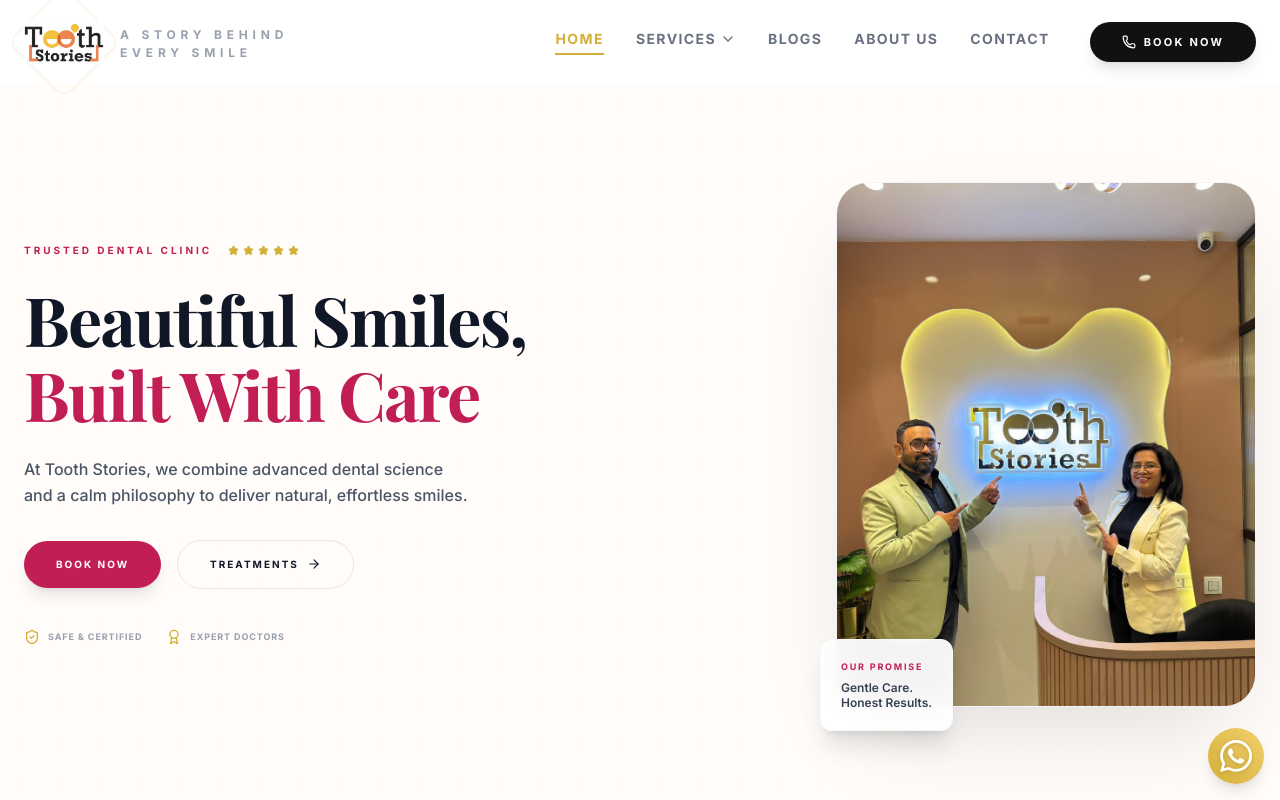
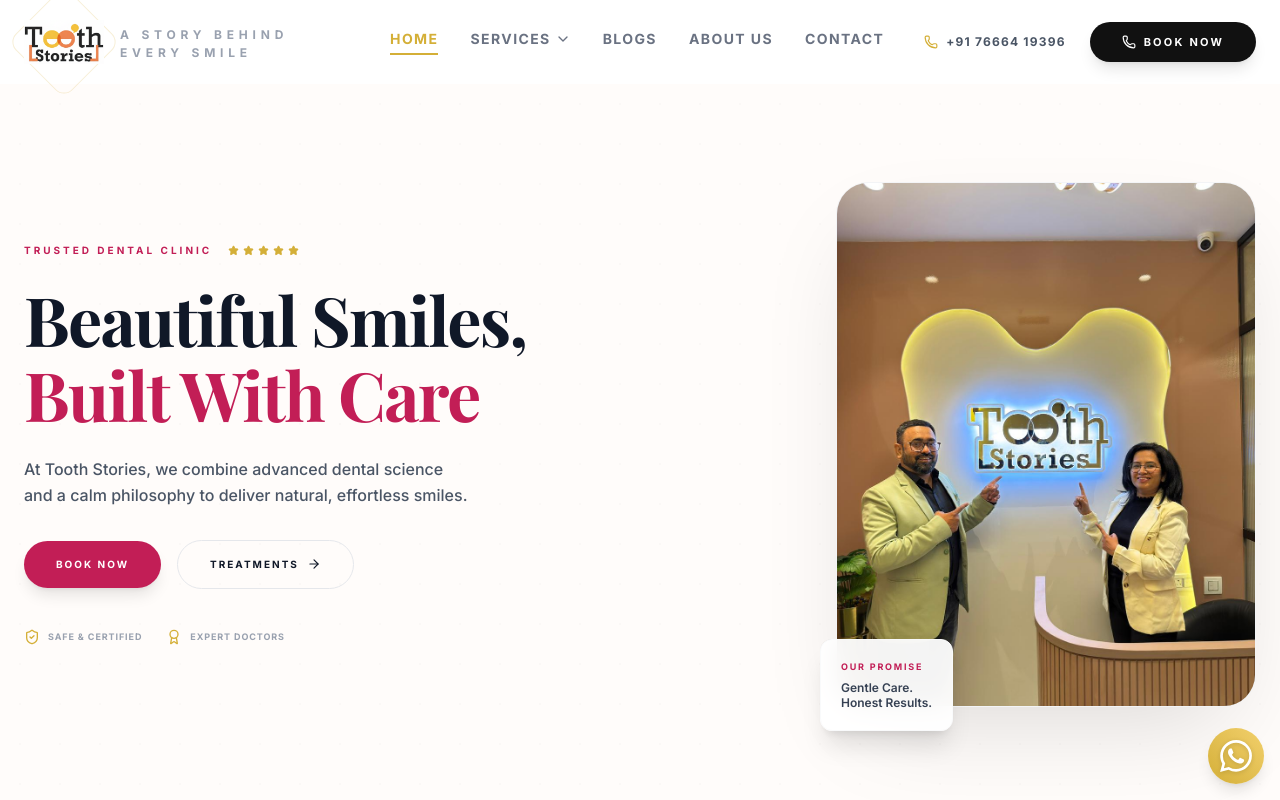
Before and after one commit to deccan-verse-08/tooth_Stories, a Next.js app: page / in a window 1280 px wide. Shown: the top 800 px of the page. Built offline with nearby package versions, Linux system fonts and the light colour scheme.

Commit message:
Updated header.tsx for the better SEO Optimization

```diff
--- a/components/Header.tsx
+++ b/components/Header.tsx
@@ -122,6 +122,15 @@
             ))}
           </div>
 
+          <div className="flex items-center gap-6">
+            <a
+              href="tel:+917666419396"
+              className="hidden xl:flex items-center gap-2 text-xs font-bold tracking-widest text-gray-600 hover:text-[#D4AF37] transition-colors"
+            >
+              <Phone size={14} className="text-[#D4AF37]" />
+              +91 76664 19396
+            </a>
+
             <Link
               href="/contact"
               className="bg-[#111] text-white px-8 py-3 rounded-full font-bold text-[11px] tracking-[0.2em] uppercase hover:bg-[#C21E56] transition-all active:scale-95 flex items-center gap-2 shadow-lg"
@@ -130,14 +139,24 @@
               Book Now
             </Link>
           </div>
+        </div>
 
-        {/* Mobile Toggle */}
+        {/* Mobile Actions */}
+        <div className="md:hidden flex items-center gap-4">
+          <a
+            href="tel:+917666419396"
+            className="p-2 text-gray-900 hover:text-[#D4AF37] transition-colors"
+          >
+            <Phone size={24} />
+          </a>
+
           <button
-          className="md:hidden p-2 text-gray-900"
+            className="p-2 text-gray-900"
             onClick={() => setIsMenuOpen(!isMenuOpen)}
           >
             {isMenuOpen ? <X size={32} /> : <Menu size={32} />}
           </button>
+        </div>
       </nav>
       {/* Location Strip */}
       {/* <div className="w-full bg-[#edac81] border-t border-[#D4AF37]/20">
@@ -177,6 +196,13 @@
               {item.name}
             </Link>
           ))}
+          <a
+            href="tel:+917666419396"
+            className="flex items-center justify-center gap-2 text-lg font-bold text-gray-800 tracking-widest uppercase py-2"
+          >
+            <Phone size={20} className="text-[#D4AF37]" />
+            +91 76664 19396
+          </a>
           <Link
             href="/contact"
             onClick={() => setIsMenuOpen(false)}
```
Lines whose indentation alone changed are shown as unchanged.
